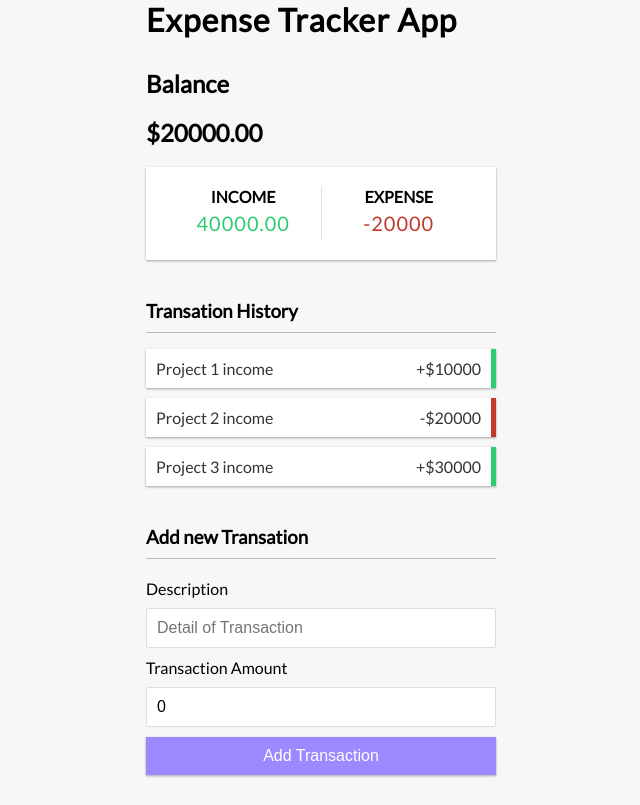
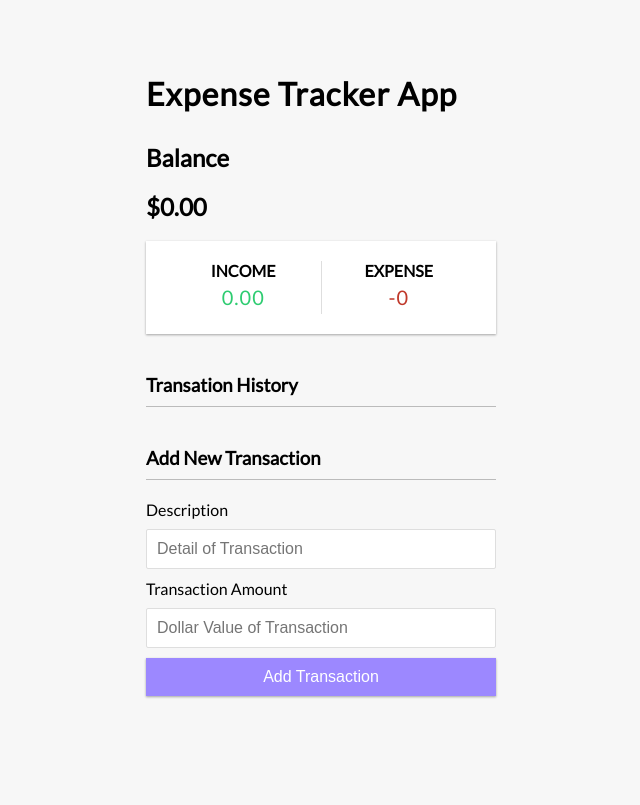
Before and after one commit to abdulwaqar844/Expense-Tracker-App, a React (Create React App) app: page / in a window 1280 px wide. Shown: the whole page, without its empty margins (319-959 px from the left). Built offline with nearby package versions, Linux system fonts and the light colour scheme.

Commit message:
addition funtion updated

```diff
--- a/src/App.js
+++ b/src/App.js
@@ -1,25 +1,28 @@
 import React from 'react';
-import "./App.css";
-import { Header } from "./components/header";
-import { Balance } from "./components/Balance";
-import { AccountSummary } from "./components/AccountSummary";
-import { TransactionHistory } from "./components/TransactionHistory";
-import { AddTransaction } from "./components/AddTransaction";
-//import {GlobalProvider} from "./context/GlobalState";
+
+// Import CSS
+import './App.css';
+
+// Import Components
+import { Header } from './components/header';
+import { Balance } from './components/Balance';
+import { AccountSummary } from './components/AccountSummary';
+import { TransactionHistory } from './components/TransactionHistory';
+import { AddTransaction } from './components/AddTransaction';
+
+// Import Provider
+import { GlobalProvider } from './context/GlobalState';
+
 export function App() {
   return (
-    <div>
+      <GlobalProvider>
         <Header />
         <div className="container">
           <Balance />
-<div className="summary ">
-      <AccountSummary/>
-</div>
+          <AccountSummary />
           <TransactionHistory />
           <AddTransaction />
-      </div >
         </div>
-
-
+      </GlobalProvider>
   );
 }
--- a/src/components/AddTransaction.js
+++ b/src/components/AddTransaction.js
@@ -1,42 +1,59 @@
-import React, { useContext, useState } from 'react';
-import { GlobalContext } from "../context/GlobalState"
+import React, { useState, useContext } from 'react';
+
+// Import the Global State
+import { GlobalContext } from '../context/GlobalState';
+
+
 export const AddTransaction = () => {
-    const [description, setDescription] = useState("");
-    const [transactionAmount, setTransactionAmount] = useState(0);
+
+    const [description, setDescription] = useState('');
+    const [transactionAmount, setTransactionAmount] = useState('');
+
     const { addTransaction } = useContext(GlobalContext);
 
     const onSubmit = (e) => {
         e.preventDefault();
+
         const newTransaction = {
             id: new Date().getTime(),
             description,
             transactionAmount: +transactionAmount
         }
+
         addTransaction(newTransaction);
+
     }
+
     return (
-        <div >
-            <h3>Add new Transation</h3>
+        <div>
+            <h3>Add New Transaction</h3>
             <form onSubmit={onSubmit}>
-                <div className="from-control" >
-                    <label htmlFor="description">Description</label>
-                    <input type="text"
-                        value={description}
-                        placeholder="Detail of Transaction"
-                        onChange={(e) => setDescription(e.target.value)} />
+                <div className="form-control">
+                    <label htmlFor="description">
+                        Description
+                    </label>
+                    <input  type="text"
+                            id="description"
+                            value={description}
+                            onChange={(e) => setDescription(e.target.value)}
+                            placeholder="Detail of Transaction"
+                            required="required"
+                    />
                 </div>
-
-                <div className="from-control" >
-                    <label htmlFor="description">Transaction Amount</label>
-                    <input type="number"
-                        value={transactionAmount}
-                        placeholder="Dollar Value of Transaction"
-                        onChange={(e) => setTransactionAmount(e.target.value)} />
+                <div className="form-control">
+                    <label htmlFor="transactionamount">
+                        Transaction Amount
+                    </label>
+                    <input  type="number"
+                            id="transactionamount"
+                            value={transactionAmount}
+                            onChange={(e) => setTransactionAmount(e.target.value)}
+                            placeholder="Dollar Value of Transaction"
+                            required="required"
+                    />
                 </div>
                 <button className="btn">Add Transaction</button>
-
             </form>
-
         </div>
-    );
+    )
 }
--- a/src/context/GlobalState.js
+++ b/src/context/GlobalState.js
@@ -1,29 +1,48 @@
-import React, {createContext, useReducer} from 'react';
-import AppReducer from "./AppReducer"
-const initialState={
-    transactions: [
-        {id:1 , description:"Project 1 income", transactionAmount:10000},
-        {id:2 , description:"Project 2 income", transactionAmount:-20000},
-        {id:3 , description:"Project 3 income", transactionAmount:30000}
-    ]
+import React, { createContext, useReducer } from 'react';
+
+// Import the Reducer
+import AppReducer from './AppReducer';
+
+// Create the initial state
+const initialState = {
+    transactions: []
 }
+
+// Create the Global Context
 export const GlobalContext = createContext(initialState);
-export const GlobalProvider =({childern})=>{
-    const[ state , dispatch]= useReducer(AppReducer,initialState);
-    function addTransaction(transaction){
-        dispatch({
-            type: "ADD_TRANSACTION",
-            payload:transaction
-        })
-    }
-    return(
-        <GlobalContext.Provider value= {
+
+// Create a Provider for the Global Context
+export const GlobalProvider = ({ children }) => {
+    const [state, dispatch] = useReducer(AppReducer, initialState);
+
+    // Actions for Transactions
+
+        // Delete Existing Transaction Action
+        function delTransaction(id) {
+            dispatch({
+                type: 'DELETE_TRANSACTION',
+                payload: id
+            });
+        }
+
+        // Add New Transaction Action
+        function addTransaction(transaction) {
+            dispatch({
+                type: 'ADD_TRANSACTION',
+                payload: transaction
+            })
+        }
+
+    return (
+        <GlobalContext.Provider value={
             {
                 transactions: state.transactions,
-                addTransaction,
-        }}>
+                delTransaction,
+                addTransaction
+            }
+        }>
+            {children}
+        </GlobalContext.Provider>
+    );
 
-        </GlobalContext.Provider>
-
-    )
 }
```
Also changed, not shown: src/context/AppReducer.js (+10 -12 lines). Lines whose indentation alone changed are shown as unchanged.
